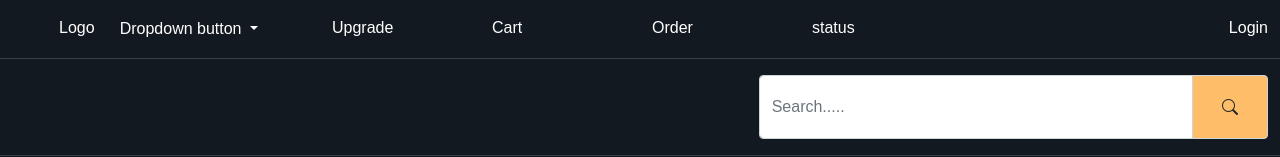
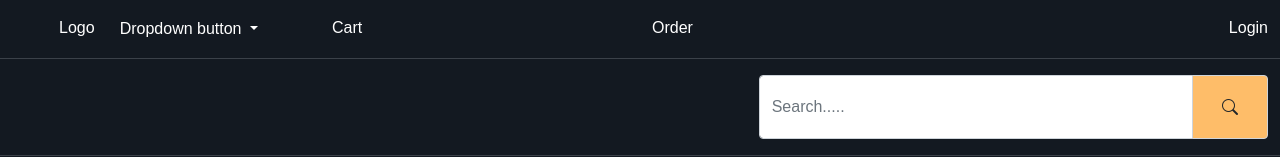
Before and after one commit to Pure122/bsad2, a PHP site: page /index.php in a window 1280 px wide. Shown: the top 157 px of the page. Run offline with PHP 8.4, Linux system fonts and the light colour scheme; data comes from the database, SQL or seed files in the repository; some libraries are stand-ins or nearby versions.

Commit message:
Update components.php

```diff
--- a/components.php
+++ b/components.php
@@ -22,16 +22,10 @@ function navhead(){
           </div>
         </div>
         <div class="col">
-          <a class="text-white text-end mb-0">Upgrade</a>
-        </div>
-        <div class="col">
           <a href="cart.php" class="text-white text-end mb-0">Cart</a>
         </div>
         <div class="col">
         <a href="order.php" class="text-white text-end mb-0">Order</a>
-        </div>
-        <div class="col">
-          <p class="text-white text-end mb-0">status</p>
         </div>
         <div class="col-3">
           <p class="text-white text-end mb-0"><a href="account.php" ><i class="bi bi-person-circle"></i></a> '.$_SESSION['username'].'   <a href="index.php?logout="1"">Logout</a></p>
@@ -83,17 +77,12 @@ function navhead(){
           </div>
         </div>
         <div class="col">
-          <a class="text-white text-end mb-0">Upgrade</a>
-        </div>
-        <div class="col">
         <a href="cart.php" class="text-white text-end mb-0">Cart</a>
         </div>
         <div class="col">
           <a href="order.php" class="text-white text-end mb-0">Order</a>
         </div>
-        <div class="col">
-          <a class="text-white text-end mb-0">status</a>
-        </div>
+
         <div class="col-3">
           <p class="text-white text-end mb-0"><a href="login.php">Login</a></p>
         </div>
```
